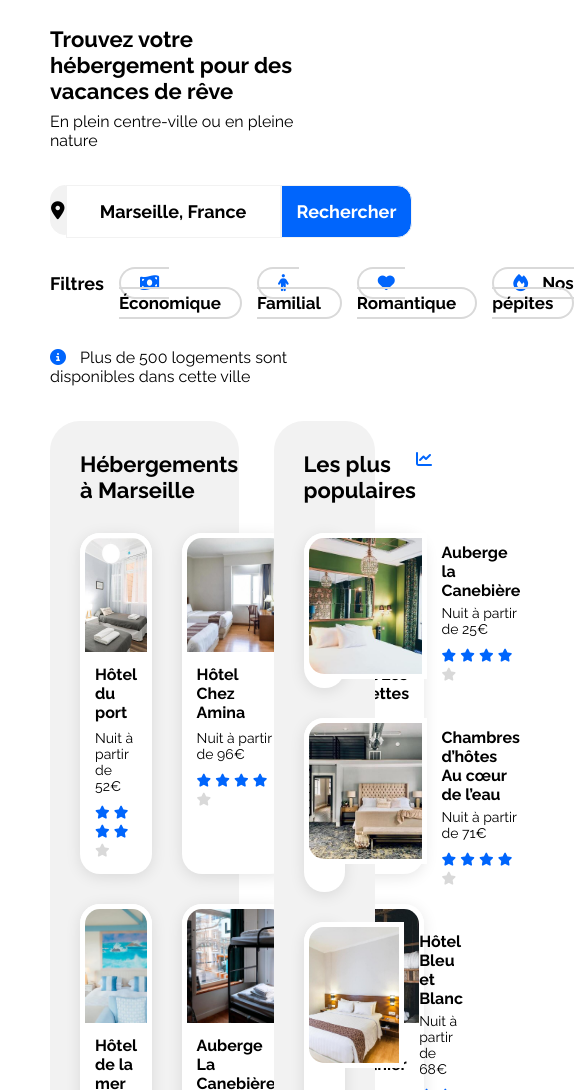
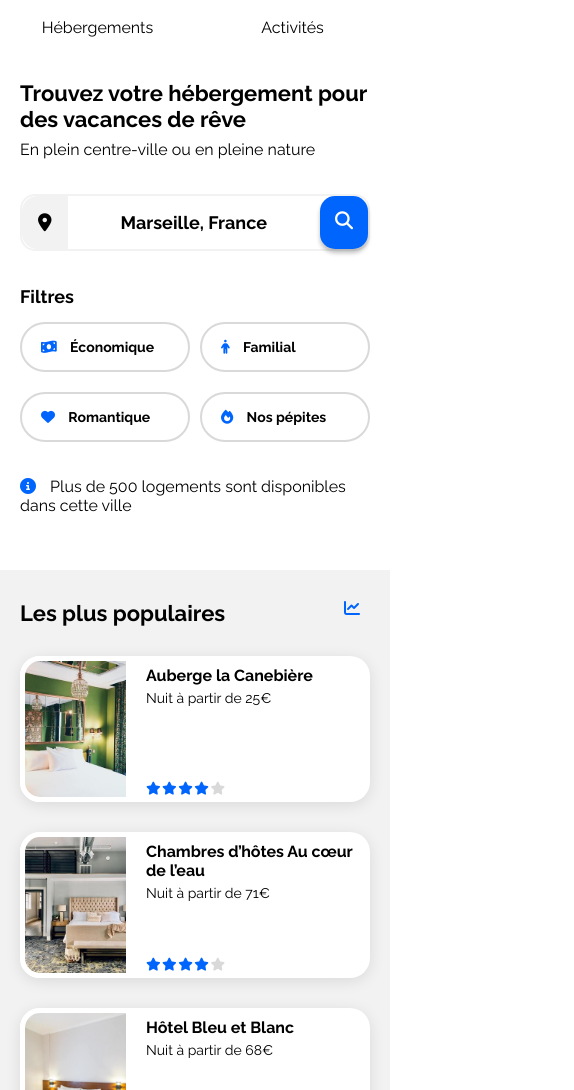
Before and after one commit to NdellaSn/Projet3, a plain HTML site: page index.html in a window 390 px wide. Shown: the part 65-1155 px from the top of the page, 574 px wide, since content can reach past the window. Drawn offline with Linux system fonts and the light colour scheme.

Commit message:
version portabe et tablette

```diff
--- a/css/style.css
+++ b/css/style.css
@@ -14,7 +14,10 @@
 }
 body {
   padding: 0px 50px;
+  /* max-width: 1440px;
+  margin: auto; */
 }
+
 header {
   display: flex;
   justify-content: space-between;
@@ -63,10 +66,8 @@ a {
 .recherche div {
   background-color: var(--main-bg-color);
   width: 50px;
-  height: 50px;
-  display: flex;
-  justify-content: center;
-  align-items: center;
+  height: 53px;
+  padding: 15px;
   border-radius: 15px 0 0 15px;
 }
 
@@ -80,25 +81,38 @@ a {
   font-size: 18px;
   font-weight: 700;
 }
-.recherche input[value="Rechercher"] {
+.recherche bouton {
   background: var(--main-color);
   color: white;
   border-radius: 0 15px 15px 0;
   padding: 15px;
 }
 
-.filtres ul {
+.recherche bouton i {
+  display: none;
+}
+.filtres ul,
+.filtres {
   display: flex;
   list-style: none;
   gap: 15px;
 }
 
-.filtres ul li a {
+.filtres ul li {
   border: 2px solid var(--grey-tint-2);
   padding: 4px 19px;
   border-radius: 25px;
   font-size: 17px;
   font-weight: 700;
+  height: 50px;
+  text-wrap: nowrap;
+
+  display: flex;
+  align-items: center;
+}
+
+.filtres ul li:hover {
+  background-color: var(--filter-bg-color);
 }
 
 i:not(.recherche i) {
@@ -106,9 +120,10 @@ i:not(.recherche i) {
   margin-right: 10px;
 }
 
-.filtres ul li:first-child {
+.filtres label {
   font-size: 18px;
   font-weight: 700;
+  align-self: center;
 }
 
 .section-une {
@@ -144,8 +159,13 @@ i:not(.recherche i) {
 .populaires {
   width: 35%;
 }
+
 .hebergements-marseille {
   width: 65%;
+}
+
+article {
+  height: 100%;
 }
 
 article img {
@@ -242,8 +262,8 @@ h2 {
 }
 
 .populaires article img {
-  width: 123px !important;
-  height: 146px !important;
+  width: 123px;
+  height: 146px;
   border-radius: 20px 0 0 20px;
 }
 
@@ -264,35 +284,228 @@ h2 {
   justify-content: space-between;
 }
 
+.populaires > div:last-child {
+  flex-direction: column;
+  gap: 30px;
+}
+
 .activite-marseille > .items {
   display: grid;
   grid-template-columns: 1fr 1fr 1fr 1fr !important;
 }
 
-.activite-marseille article img{
+.activite-marseille article img {
   height: 380px;
   width: 100%;
 }
 
-footer{
+footer {
   background: var(--main-bg-color);
-    margin-top:30px ;
+  margin-top: 30px;
   display: grid;
   grid-template-columns: 1fr 1fr 1fr;
 }
 
-footer div{
+footer div {
   padding: 20px;
 }
 
-footer ul{
+footer ul {
   list-style: none;
   display: flex;
   flex-direction: column;
   gap: 15px;
 }
 
-h5{
+h5 {
   font-size: 18px;
   font-weight: 700;
 }
+
+/* fixer la taille du deshtop à 1440 */
+@media (min-width: 1440px) {
+  body {
+    width: 1440px;
+    margin: auto;
+  }
+}
+
+/* tablette */
+@media (max-width: 1024px) {
+  .hebergements {
+    flex-direction: column;
+  }
+  .hebergements-marseille {
+    width: 100%;
+  }
+  .populaires {
+    width: 100%;
+  }
+
+  .populaires > div:last-child {
+    display: grid;
+    grid-template-columns: 1fr 1fr 1fr;
+  }
+
+  .populaires article img {
+    width: 91px;
+    height: 100%;
+  }
+
+  .filtres ul li {
+    font-size: 16px;
+    font-weight: 700;
+  }
+
+  article i {
+    height: 12px;
+    width: 12px;
+  }
+
+  .activite-marseille article img {
+    height: 200px;
+  }
+}
+
+/* portable */
+@media (min-width: 320px) and (max-width: 767.9px) {
+  header {
+    flex-direction: column;
+    align-items: center;
+  }
+
+  body {
+    padding: 0;
+    width: 100%;
+  }
+
+  footer {
+    padding: 30px;
+  }
+
+  .nav-menu ul {
+    display: grid;
+    grid-template-columns: 1fr 1fr;
+    gap: 0;
+    width: 100%;
+  }
+
+  .nav-menu {
+    width: 100%;
+  }
+
+  .nav-menu ul li {
+    text-align: center;
+    padding: 0;
+    padding-bottom: 15px;
+  }
+
+  .nav-menu ul li:hover {
+    border: none;
+    border-bottom: 2px solid var(--main-color);
+  }
+
+  header > div {
+    padding: 30px;
+  }
+
+  .recherche bouton {
+    width: 49px;
+    width: 49px;
+    border-radius: 15px;
+    border: none;
+    box-shadow: 0 4px 4px 0 rgba(0, 0, 0, 25%);
+    padding: 15px;
+  }
+  .recherche bouton i {
+    display: block;
+  }
+  .recherche bouton span {
+    display: none;
+  }
+
+  .recherche input {
+    border: none;
+    width: 100%;
+  }
+  .recherche {
+    border: 2px solid var(--main-bg-color);
+    border-radius: 15px;
+  }
+
+  .filtres {
+    flex-direction: column;
+  }
+
+  .filtres ul {
+    display: grid;
+    grid-template-columns: 1fr 1fr;
+    row-gap: 20px;
+    column-gap: 10px;
+  }
+  .filtres ul li {
+    font-size: 14px;
+    font-weight: 700;
+  }
+
+  .filtres label {
+    align-self: flex-start;
+  }
+
+  article i {
+    height: 12px;
+    width: 12px;
+  }
+
+  .populaires {
+    order: -1;
+    border-radius: 0 !important;
+    padding: 30px 20px;
+  }
+  .populaires > div:last-child {
+    display: flex;
+    flex-direction: column;
+  }
+
+  .populaires article {
+    height: fit-content;
+  }
+  .populaires article img {
+    width: 111px;
+    height: 146px;
+  }
+
+  .hebergements-marseille .items {
+    display: flex;
+    flex-direction: column;
+  }
+  .hebergements-marseille {
+    background-color: white;
+    padding: 20px;
+  }
+
+  .section-une {
+    padding: 20px;
+  }
+  .activite-marseille {
+    padding: 30px 20px;
+  }
+  .activite-marseille .items {
+    display: flex;
+    flex-direction: column;
+  }
+  .activite-marseille .items img {
+    height: 141px;
+    object-fit: cover;
+  }
+
+  footer {
+    display: flex;
+    flex-direction: column;
+    gap: 50px;
+  }
+
+  footer > div {
+    padding: 0;
+  }
+}
--- a/index.html
+++ b/index.html
@@ -21,8 +21,8 @@
         </div>
         <nav class="nav-menu">
             <ul>
-                <li><a href="#">Hébergements</a></li>
-                <li><a href="#">Activités</a></li>
+                <li><a href="#herberment">Hébergements</a></li>
+                <li><a href="#activite">Activités</a></li>
             </ul>
         </nav>
     </header>
@@ -33,16 +33,20 @@
                 <h1>Trouvez votre hébergement pour des vacances de rêve</h1>
                 <p>En plein centre-ville ou en pleine nature</p>
             </div>
-            <div class="recherche">
+            <form class="recherche">
                 <div>
                     <i class="fa-solid fa-location-dot"></i>
                 </div>
                 <input type="text" value="Marseille, France">
-                <input type="button" value="Rechercher">
-            </div>
+                <bouton>
+                    <span>Rechercher</span>
+                    <i class="fa-solid fa-magnifying-glass"></i>
+                </bouton>
+            </form>
             <div class="filtres">
+                <label>Filtres </label>
+
                 <ul>
-                    <li>Filtres </li>
                     <li>
                         <a href="#"><i class="fa-solid fa-money-bill-wave"></i> Économique</a>
                     </li>
@@ -63,12 +67,13 @@
             </div>
         </section>
 
-        <div class="hebergements">
+        <div class="hebergements" id="herberment">
             <section class="hebergements-marseille">
                 <h2>
                     Hébergements à Marseille
                 </h2>
                 <div class="items">
+                    <a href="#">
                         <article>
                             <img src="images/hebergements/fred-kleber.jpg" alt="hergement hotel du port">
                             <div>
@@ -88,6 +93,8 @@
                                 </div>
                             </div>
                         </article>
+                    </a>
+                    <a href="#">
                         <article>
                             <img src="images/hebergements/febrian-zakaria.jpg" alt="hotel amina">
                             <div>
@@ -107,6 +114,8 @@
                                 </div>
                             </div>
                         </article>
+                    </a>
+                    <a href="#">
                         <article>
                             <img src="images/hebergements/reisetopia.jpg" alt="hotel les mouettes">
                             <div>
@@ -126,6 +135,8 @@
                                 </div>
                             </div>
                         </article>
+                    </a>
+                    <a href="#">
                         <article>
                             <img src="images/hebergements/annie-spratt.jpg" alt="hotel de la mer">
                             <div>
@@ -145,6 +156,8 @@
                                 </div>
                             </div>
                         </article>
+                    </a>
+                    <a href="#">
                         <article>
                             <img src="images/hebergements/marcus-loke.jpg" alt="auberge la canebière">
                             <div>
@@ -164,6 +177,8 @@
                                 </div>
                             </div>
                         </article>
+                    </a>
+                    <a href="#">
                         <article>
                             <img src="images/hebergements/nicate-lee.jpg" alt="auberge le palnier">
                             <div>
@@ -183,6 +198,7 @@
                                 </div>
                             </div>
                         </article>
+                    </a>
                 </div> <a href="#">Afficher plus</a>
             </section>
 
@@ -192,6 +208,8 @@
                         Les plus populaires </h2>
                     <i class="fa-solid fa-chart-line"></i>
                 </div>
+                <div>
+                    <a href="#">
                         <article>
                             <img src="images/hebergements/emile-guillemot.jpg" alt="hotel amina">
                             <div>
@@ -211,6 +229,8 @@
                                 </div>
                             </div>
                         </article>
+                    </a>
+                    <a href="#">
                         <article>
                             <img src="images/hebergements/aw-creative.jpg" alt="hotel amina">
                             <div>
@@ -230,6 +250,8 @@
                                 </div>
                             </div>
                         </article>
+                    </a>
+                    <a href="#">
                         <article>
                             <img src="images/hebergements/febrian-zakaria2.jpg" alt="hotel amina">
                             <div>
@@ -249,14 +271,17 @@
                                 </div>
                             </div>
                         </article>
+                    </a>
+                </div>
             </section>
         </div>
 
-        <section class="activite-marseille">
+        <section class="activite-marseille" id="activite">
             <h2>
-                Hébergements à Marseille
+                Activités à Marseille
             </h2>
             <div class="items">
+                <a href="#">
                     <article>
                         <img src="images/activites/reno-laithienne.jpg" alt="hergement hotel du port">
                         <div>
@@ -265,6 +290,8 @@
                             </h3>
                         </div>
                     </article>
+                </a>
+                <a href="#">
                     <article>
                         <img src="images/activites/paul-hermann.jpg" alt="hergement hotel du port">
                         <div>
@@ -273,6 +300,8 @@
                             </h3>
                         </div>
                     </article>
+                </a>
+                <a href="#">
                     <article>
                         <img src="images/activites/kilyan-sockalingum.jpg" alt="hergement hotel du port">
                         <div>
@@ -281,6 +310,8 @@
                             </h3>
                         </div>
                     </article>
+                </a>
+                <a href="#">
                     <article>
                         <img src="images/activites/florian-wehde.jpg" alt="hergement hotel du port">
                         <div>
@@ -289,6 +320,7 @@
                             </h3>
                         </div>
                     </article>
+                </a>
             </div>
         </section>
     </main>
```
Also changed, not shown: 1 other file. Lines whose indentation alone changed are shown as unchanged.
